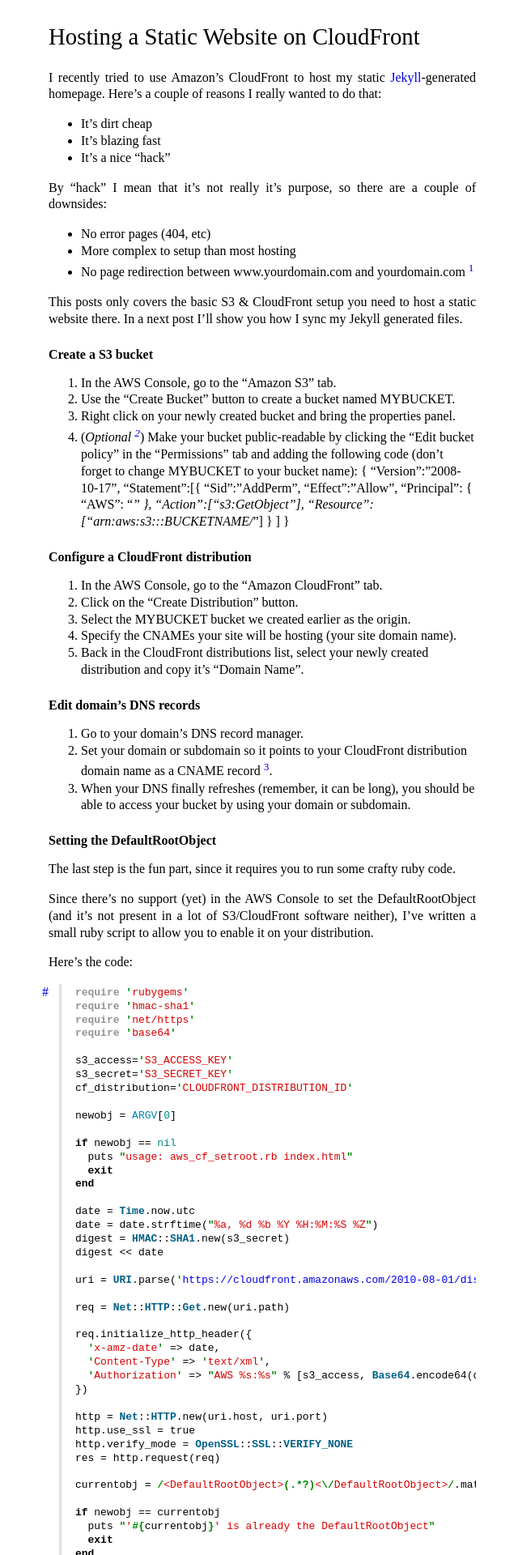
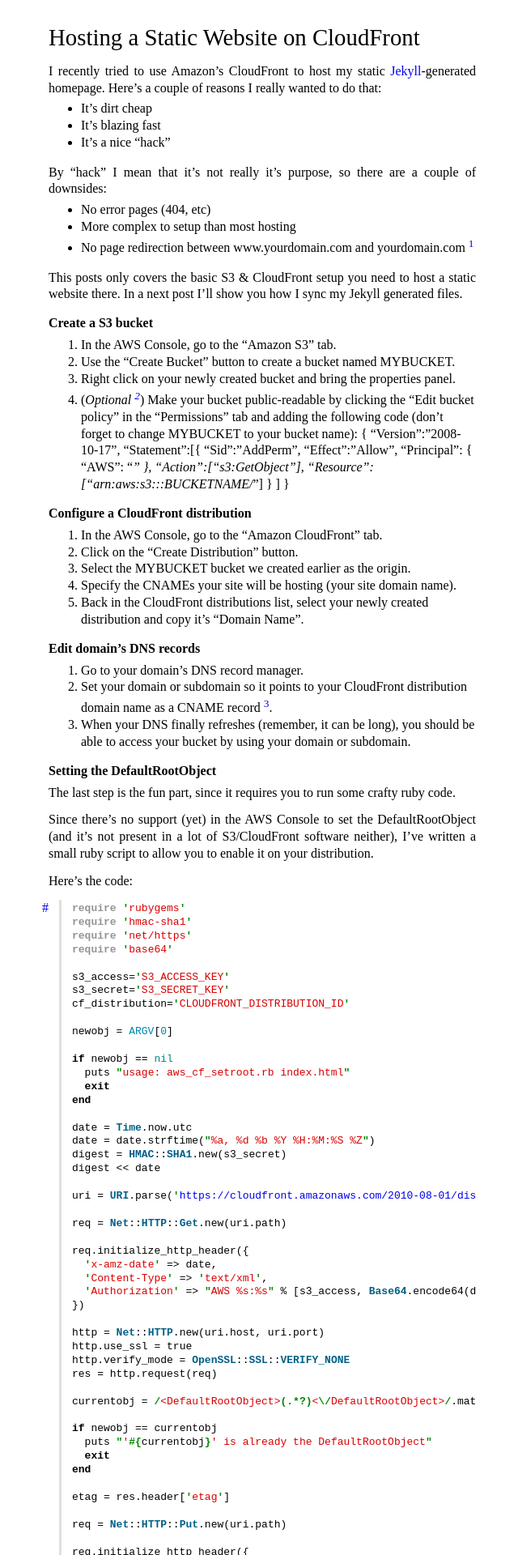
Before and after one commit to jmlacroix/jmlacroix.com-jekyll, a Jekyll site: the page built from _posts/archives/2010-09-22-cloudfront-hosting.markdown, in a window 1280 px wide. Shown: the top 1920 px of the page at 81% size, without its empty margins (316-956 px from the left). Built offline with Jekyll 4.4.1, drawn with Linux system fonts in a browser that asks for light colours; Markdown is read by kramdown in place of the engine named in the settings.

Commit message:
adjust block elements spacing

```diff
--- a/css/screen.css
+++ b/css/screen.css
@@ -1,21 +1,40 @@
 body {
 	width: 33em;
 	margin: auto;
+	padding: 1em 0 1em 0;
 }
 
 h1 {
-	margin-top: 1em;
+	margin: 0.5em 0;
 	font-size: 180%;
 	font-weight: normal;
 }
 
 h2 {
+	margin-top: 1em;
 	font-size: 100%;
-	margin-top: 1.5em;
+	margin-bottom: 0.5em;
+}
+
+h2 + p {
+	margin-top: 0em !important;
+}
+
+ul, ol {
+	margin-top: 0em !important;
+}
+
+pre + h2 {
+	margin-top: 1.2em;
 }
 
 p {
 	text-align: justify;
+	margin: 0.8em 0 0.3em 0;
+}
+
+p.online {
+	margin-left: 1.6em;
 }
 
 p, pre, ul li, ol li {
@@ -24,15 +43,15 @@
 
 pre {
 	overflow: auto;
-	margin: 0 0 2em 1em;
-	padding: 0.2em 1.3em;
+	margin-left: 1em;
+	padding: 0.2em 0.2em 0.2em 1em;
 	border-left: 3px solid #e0e0e0;
 }
 
 footer {
 	font-size: 95%;
 	text-align: right;
-	margin: 2em 0 1em;
+	margin: 1.5em 0 1em 0;
 }
 
 a {
@@ -43,13 +62,14 @@
 	text-decoration: underline;
 }
 
-p a.src {
+a.src {
 	float: left;
 	margin-left: -0.5em;
 }
 
 /* TODO: update */
 .footnotes {
+	border-top: 1px solid #e0e0e0;
 	margin-top: 2em;
 	font-size: 90%;
 }
@@ -59,34 +79,41 @@
 }
 
 .footnotes ol li {
-	line-height: 1.4em;
 	margin-bottom: 0.5em;
 }
 
-.footnotes p {
-	font-weight: bold;
+.footnotes pre {
+	margin: 0;
 }
 
 /* iphone */
 @media only screen and (max-device-width: 480px) {
 body {
 	width: 95%;
+	padding-top: 0.2em;
+	padding-bottom: 0em;
 }
 
 h1 {
-	margin-top: 0.2em;
+	margin-top: 0;
 }
 
 pre {
-	overflow: auto;
-	margin: 0 0 2em 0.5em;
-	padding: 0.2em 0.5em;
-	border-left: 2px solid #e0e0e0;
+	margin-left: 0.5em;
+	padding-left: 0.5em;
+	border-left-width: 2px;
+}
+
+p.online {
+	margin-left: 0.3em !important;
 }
 
 p a.src {
-	float: left;
 	margin-left: -0.5em;
+}
+
+ol, ul {
+	padding-left: 1.6em;
 }
 }
 
```
